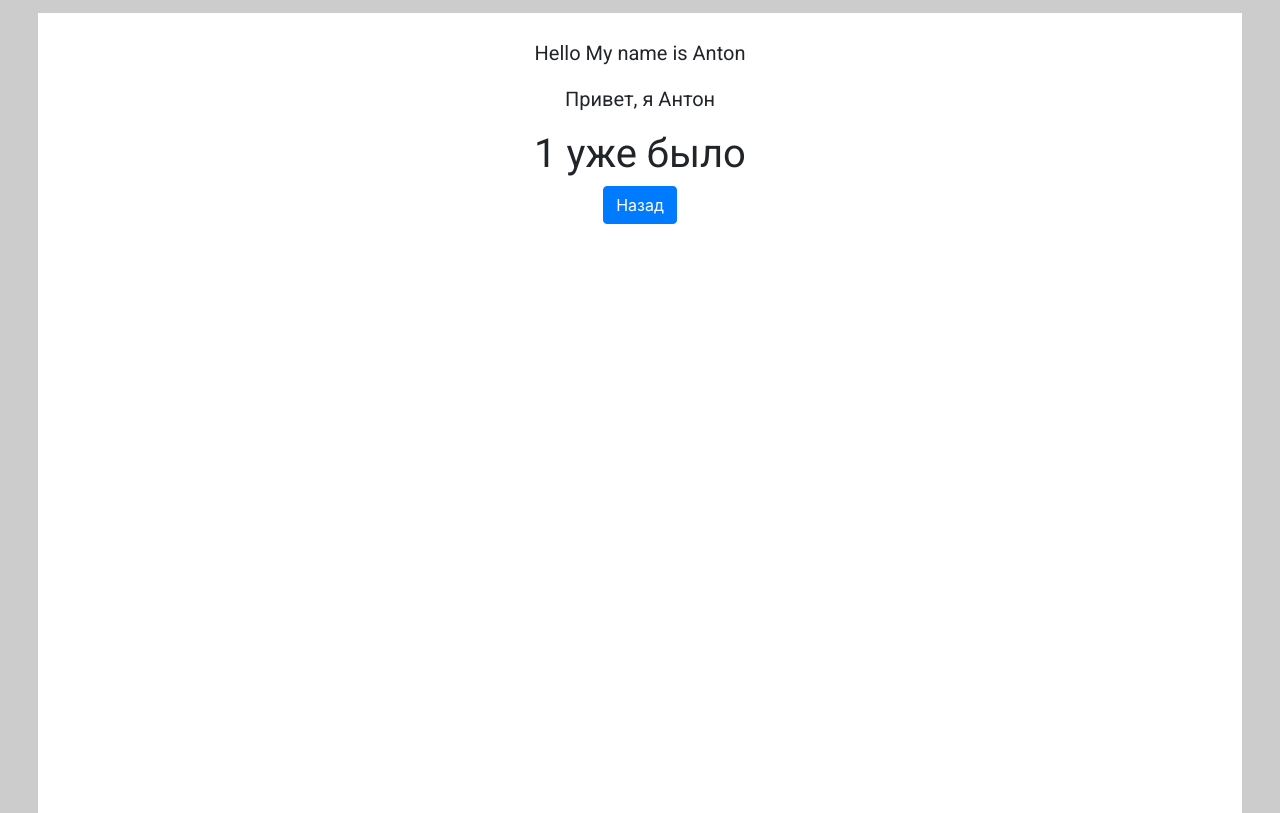
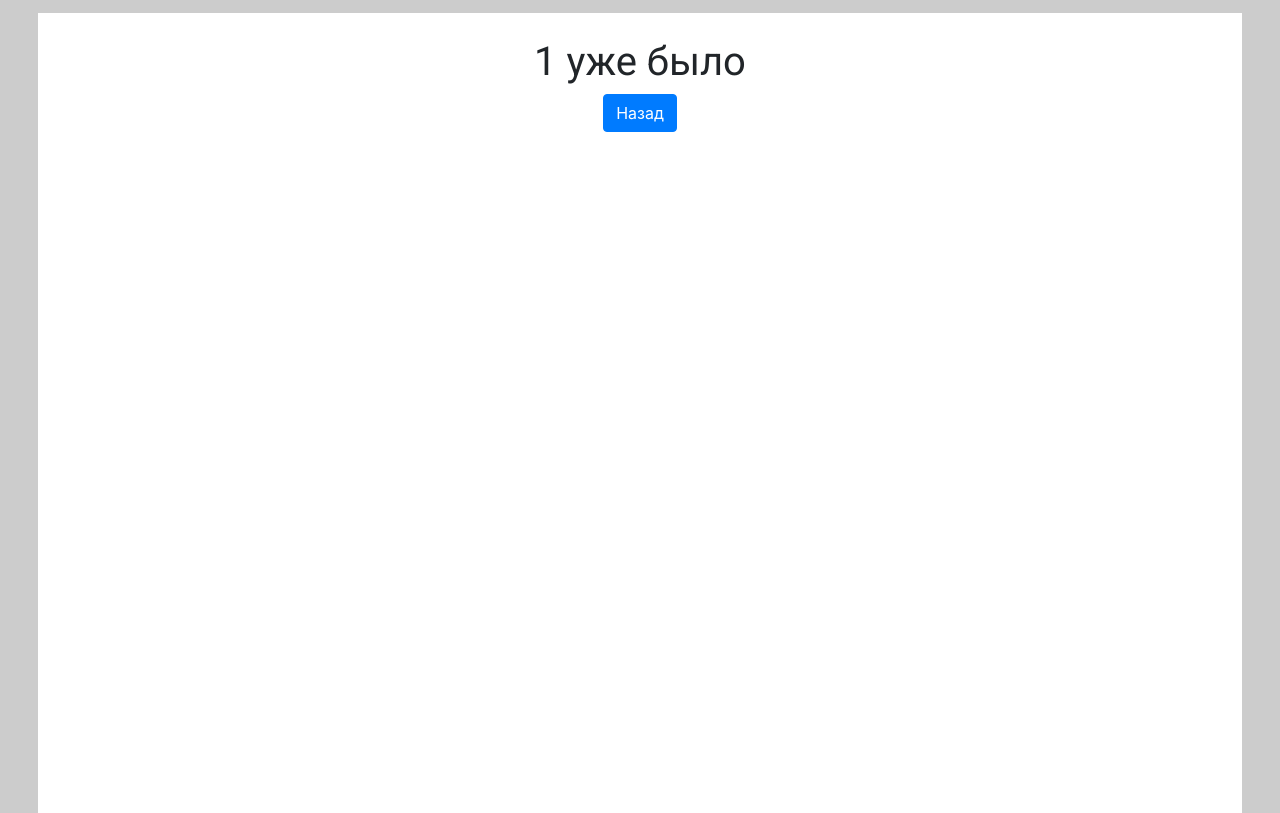
Before and after one commit to NAD777/site-ege, a Flask app: template templates/was.html in a window 1280 px wide. Run offline with Flask 2, Linux system fonts and the light colour scheme; the template is opened without the code that fills it: most values are stand-ins (such as "Sample title", 1, 10 or a date in 2020); some libraries are stand-ins or nearby versions.

Commit message:
Delete something

```diff
--- a/templates/index.html
+++ b/templates/index.html
@@ -10,8 +10,6 @@
 </head>
 <body>
     <div class="main">
-        <p>Hello My name is Anton</p>
-        <p>Привет, я Антон</p>
         {% block content %}
 
         {% endblock %}
```
